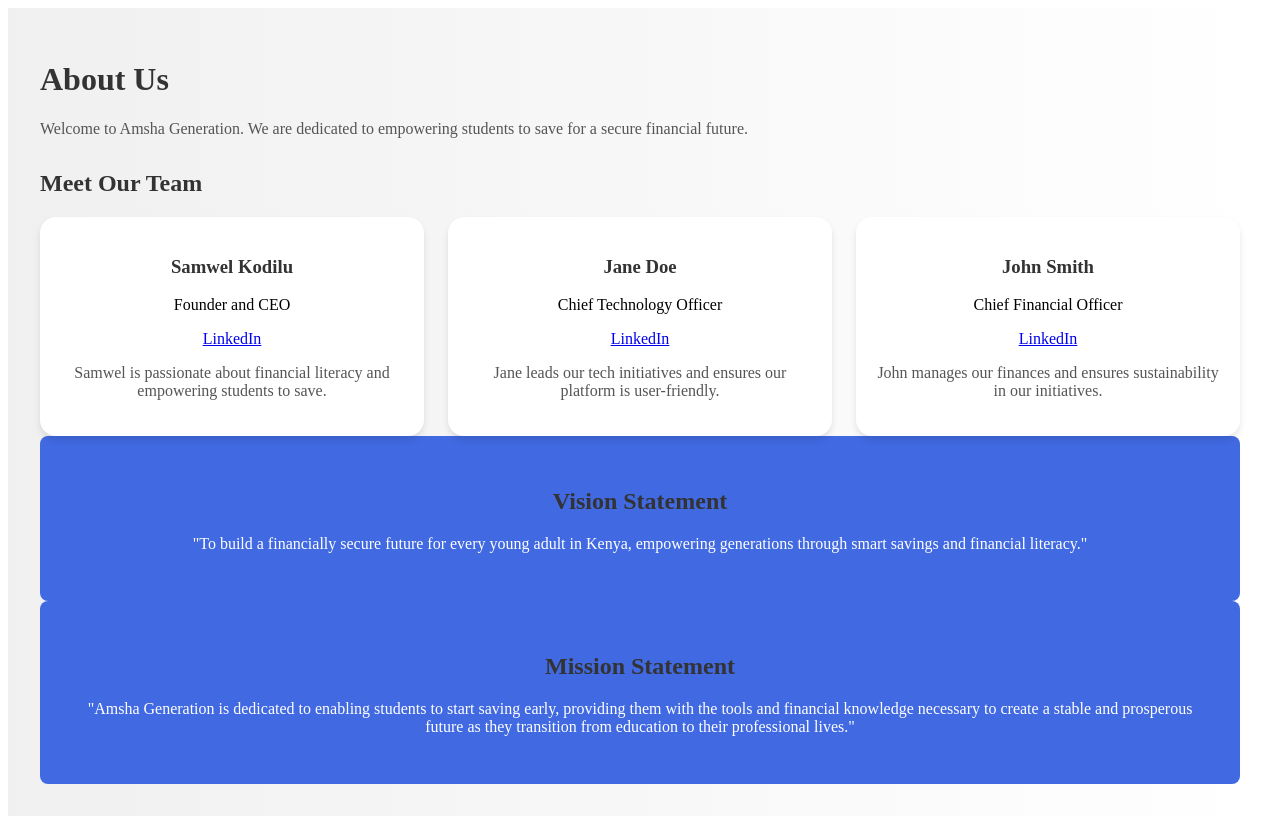
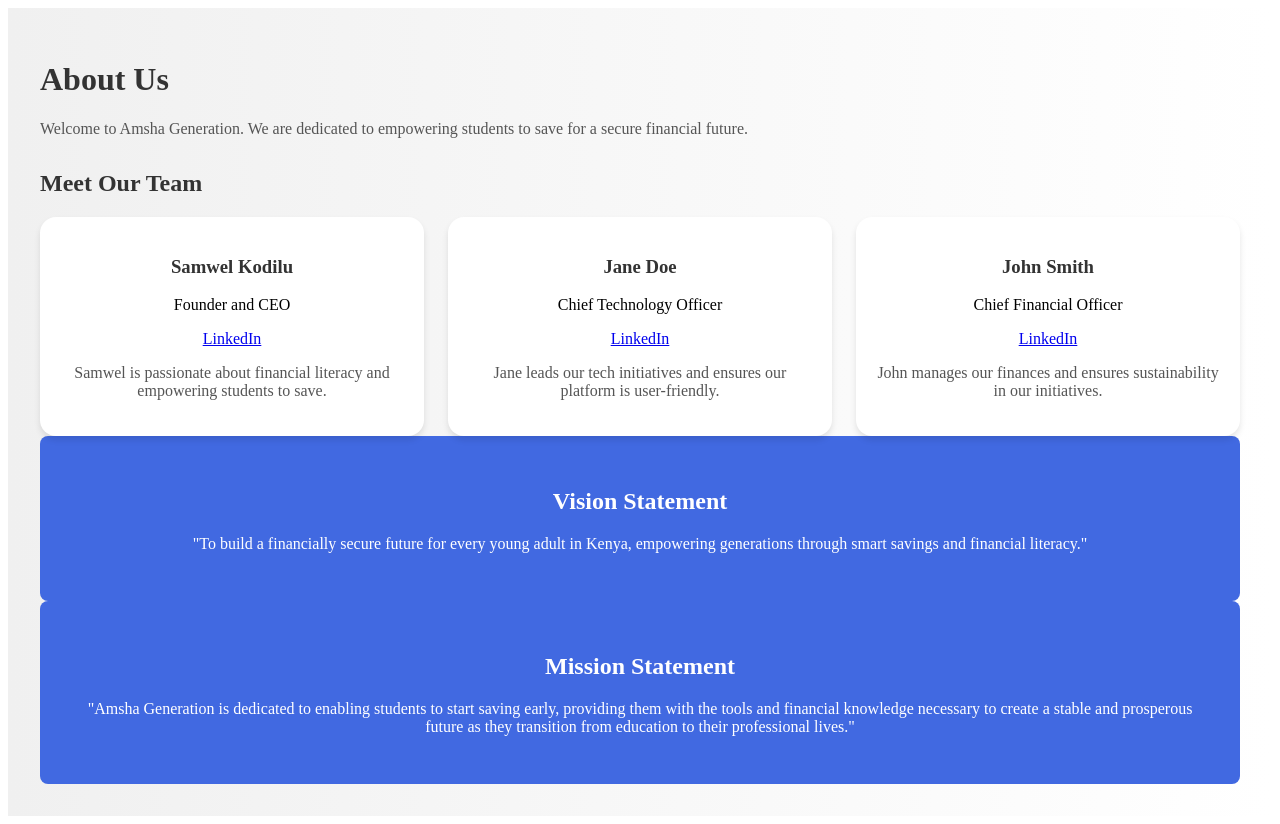
Before and after one commit to etyanglinus/amsha_generation, a Next.js app: page /about in a window 1280 px wide. Built offline with nearby package versions, Linux system fonts and the light colour scheme.

Commit message:
Update About.module.css

```diff
--- a/src/styles/About.module.css
+++ b/src/styles/About.module.css
@@ -43,9 +43,7 @@
   text-align: center;
 }
 
-h1, h2, h3 {
-  color: #333; /* Black color for headings */
-}
+
 
 .bio {
   color: #555; /* Dark grey for bio text */
```
